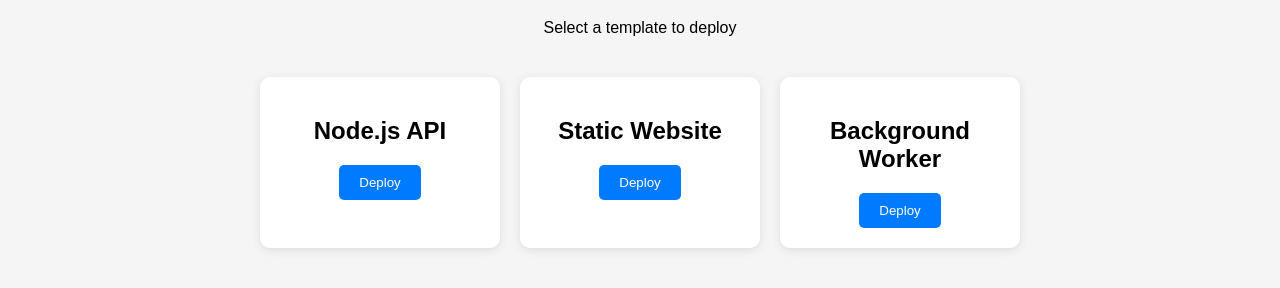
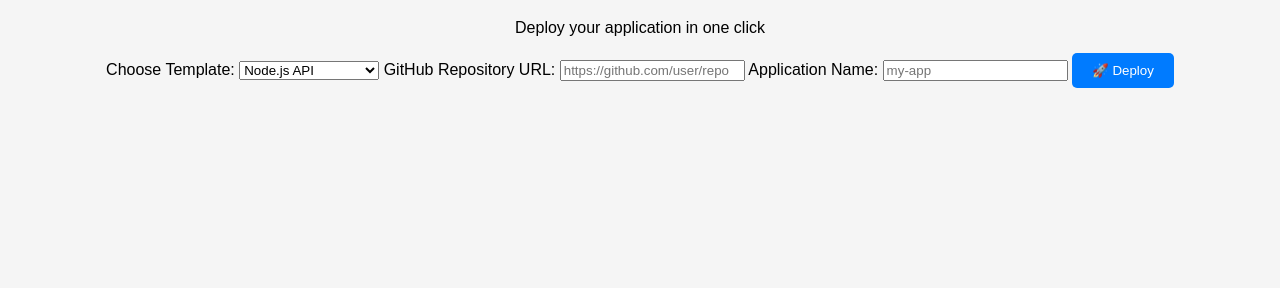
Before and after one commit to HarshaKatta18/devflow-idp, a plain HTML site: page platform-ui/index.html in a window 1280 px wide. Shown: the part 62-350 px from the top of the page. Drawn offline with Linux system fonts and the light colour scheme.

Commit message:
final real idp deploy fix

```diff
--- a/platform-ui/index.html
+++ b/platform-ui/index.html
@@ -7,24 +7,24 @@
 <body>
 
 <h1>🚀 DevFlow Platform</h1>
-<p>Select a template to deploy</p>
+<p>Deploy your application in one click</p>
 
-<div class="catalog">
+<div class="form-container">
 
-  <div class="card">
-    <h2>Node.js API</h2>
-    <button onclick="deploy('nodejs')">Deploy</button>
-  </div>
+  <label>Choose Template:</label>
+  <select id="template">
+    <option value="nodejs">Node.js API</option>
+    <option value="static">Static Website</option>
+    <option value="worker">Background Worker</option>
+  </select>
 
-  <div class="card">
-    <h2>Static Website</h2>
-    <button onclick="deploy('static')">Deploy</button>
-  </div>
+  <label>GitHub Repository URL:</label>
+  <input id="repo" type="text" placeholder="https://github.com/user/repo">
 
-  <div class="card">
-    <h2>Background Worker</h2>
-    <button onclick="deploy('worker')">Deploy</button>
-  </div>
+  <label>Application Name:</label>
+  <input id="appname" type="text" placeholder="my-app">
+
+  <button onclick="deploy()">🚀 Deploy</button>
 
 </div>
 
--- a/platform-ui/script.js
+++ b/platform-ui/script.js
@@ -1,36 +1,35 @@
-async function deploy(template) {
+async function deploy() {
+  const template = document.getElementById("template").value;
+  const repo = document.getElementById("repo").value;
+  const appname = document.getElementById("appname").value;
 
   const token = prompt("Enter GitHub Token");
-  const repo = "HarshaKatta18/devflow-idp"; // your repo
 
-  alert("Deploying " + template + "...");
-
-  try {
   const response = await fetch(
-      `https://api.github.com/repos/${repo}/actions/workflows/deploy.yml/dispatches`,
+    "https://api.github.com/repos/HarshaKatta18/devflow-idp/actions/workflows/deploy.yml/dispatches",
     {
       method: "POST",
       headers: {
+        "Authorization": `Bearer ${token}`,   // 🔥 IMPORTANT (use Bearer)
         "Accept": "application/vnd.github+json",
-          "Authorization": "Bearer " + token
+        "Content-Type": "application/json"
       },
       body: JSON.stringify({
         ref: "main",
         inputs: {
-            template: template
+          template: template,
+          repo_url: repo,
+          app_name: appname
         }
       })
     }
   );
 
   if (response.status === 204) {
-      alert("✅ Deployment triggered! Check GitHub Actions");
+    alert("✅ Deployment triggered!");
   } else {
-      const text = await response.text();
-      alert("❌ Failed: " + text);
-    }
-
-  } catch (err) {
-    alert("❌ Error: " + err.message);
+    const err = await response.text();
+    console.error(err);   // 🔥 VERY IMPORTANT
+    alert("❌ Failed to trigger deployment\nCheck console");
   }
 }
```
Lines whose indentation alone changed are shown as unchanged.
